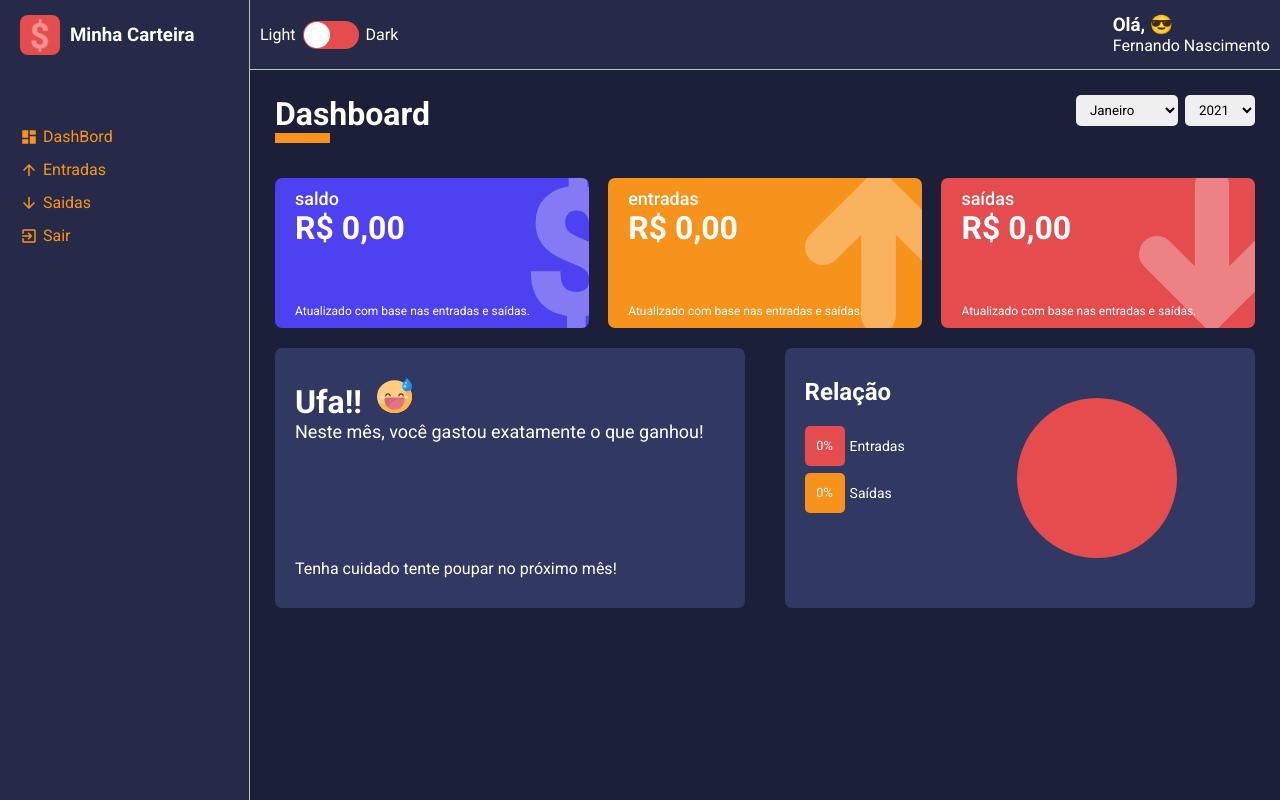
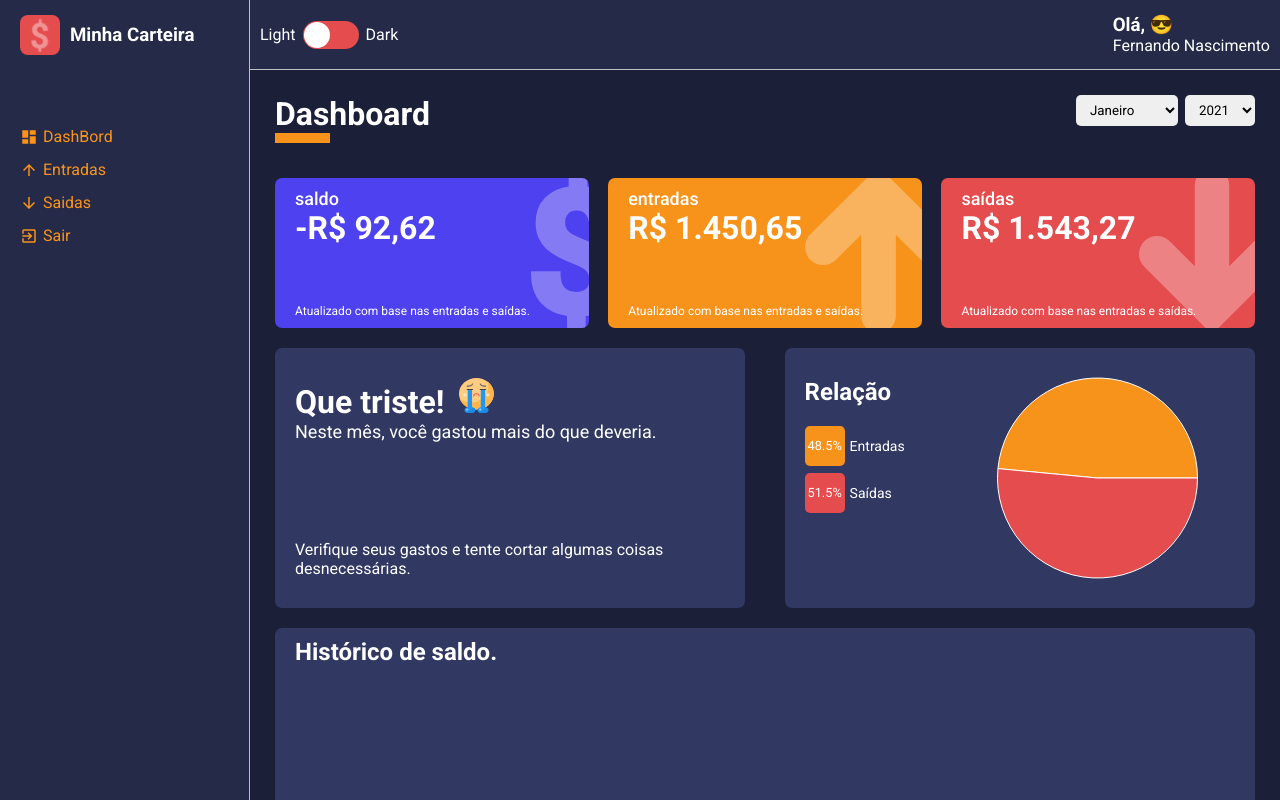
Before and after one commit to fernandonas/despesas, a React (Create React App) app: page /dashboard in a window 1280 px wide. Built offline with nearby package versions, Linux system fonts and the light colour scheme.

Commit message:
Add recharts

```diff
--- a/package.json
+++ b/package.json
@@ -19,6 +19,7 @@
     "react-router-dom": "^5.2.0",
     "react-scripts": "4.0.1",
     "react-switch": "^5.0.1",
+    "recharts": "2.0.0-beta.8",
     "typescript": "^4.0.3",
     "web-vitals": "^0.2.4"
   },
--- a/src/Components/BalanceGrafic/index.tsx
+++ b/src/Components/BalanceGrafic/index.tsx
@@ -1,5 +1,6 @@
 import React from 'react';
-import { Container, SideLeft, SideRight, Legend, LegendContainer, Pizza } from './styles';
+import { Container, SideLeft, SideRight, Legend, LegendContainer } from './styles';
+import RechartPie from '../../Components/RechartPie'
 
 interface IBalanceGraficProps {
     data: {
@@ -28,7 +29,8 @@ const BalanceGrafic: React.FC<IBalanceGraficProps> = ({ data }) => {
                 </LegendContainer>
             </SideLeft>
             <SideRight>
-                <Pizza />
+                <RechartPie data={data}/>
+
             </SideRight>
         </Container>
     )
--- a/src/Components/BalanceGrafic/styles.ts
+++ b/src/Components/BalanceGrafic/styles.ts
@@ -19,8 +19,6 @@ export const SideLeft = styled.aside`
     > h2 {
         margin-bottom: 20px;
     }
-
-
 `;
 
 export const SideRight = styled.main`
@@ -28,13 +26,6 @@ export const SideRight = styled.main`
     width: 100%;
     justify-content: center;
     align-items: center;
-`;
-
-export const Pizza = styled.div`
-    width: 160px;
-    height: 160px;
-    border-radius: 100%;
-    background-color: ${props => props.theme.colors.warning};
 `;
 
 export const Legend = styled.li<ILegendProps>`
--- /dev/null
+++ b/src/Components/HistoryBox/index.tsx
@@ -0,0 +1,24 @@
+import React from 'react';
+import { Container } from './styles';
+
+interface IHistoryBoxProps {
+    data: {
+        monthNumber: number;
+        month: string;
+        amountEntry : number;
+        amountOutput : number;
+    }[]
+    lineColorAmountEntry: string;
+    lineColorAmountOutput: string;
+}
+
+const HistoryBox: React.FC<IHistoryBoxProps> = ({ data, lineColorAmountEntry, lineColorAmountOutput}) => {
+    return(
+        <Container>
+            <h2>Histórico de saldo.</h2>
+
+        </Container>
+    )
+}
+
+export default HistoryBox;
--- /dev/null
+++ b/src/Components/HistoryBox/styles.ts
@@ -0,0 +1,11 @@
+import styled from 'styled-components';
+
+
+export const Container = styled.div`
+    width: 100%;
+    height: 260px;
+    background-color: ${props => props.theme.colors.tertiary};
+    margin: 10px 0px;
+    border-radius: 7px;
+    padding: 10px 20px;
+`;
--- /dev/null
+++ b/src/Components/RechartPie/index.tsx
@@ -0,0 +1,36 @@
+import React from 'react';
+import { Pie, ResponsiveContainer, PieChart, Cell } from 'recharts'
+import { Container } from './styles';
+
+interface IRechartPieProps {
+    data: {
+        name: string;
+        value: number;
+        percent: number;
+        color: string;
+    }[]
+}
+
+const RechartPie: React.FC<IRechartPieProps> = ({ data }) => {
+    return (
+        <Container>
+            <ResponsiveContainer>
+                <PieChart>
+                    <Pie
+                        data={data}
+                        dataKey="percent"
+                    >
+                        {
+                            data.map(indicator => (
+                                <Cell key={indicator.name} fill={indicator.color}/>
+                            ))
+                        }
+                    </Pie>
+                </PieChart>
+            </ResponsiveContainer>
+
+        </Container>
+    )
+}
+
+export default RechartPie;
--- /dev/null
+++ b/src/Components/RechartPie/styles.tsx
@@ -0,0 +1,9 @@
+import styled from 'styled-components'
+
+export const Container = styled.div`
+    display: flex;
+    flex: 1;
+    justify-content: center;
+    width: 100%;
+    height:100%;
+`;
--- a/src/Pages/Dashboard/index.tsx
+++ b/src/Pages/Dashboard/index.tsx
@@ -11,6 +11,7 @@ import happy from '../../Assets/happy.svg'
 import Sad from '../../Assets/sad.svg'
 import grinning from '../../Assets/grinning.svg'
 import BalanceGrafic from '../../Components/BalanceGrafic'
+import HistoryBox from '../../Components/HistoryBox'
 
 const Dashboard: React.FC = () => {
     const [monthSelected, setMonthSelected] = useState<number>(new Date().getMonth() + 1);
@@ -24,7 +25,7 @@ const Dashboard: React.FC = () => {
             }
         });
 
-    }, [])
+    }, []);
 
     const years = useMemo(() => {
         let uniqueYears: number[] = [];
@@ -89,6 +90,49 @@ const Dashboard: React.FC = () => {
         return totalGains - totalExpenses;
     }, [totalGains, totalExpenses]);
 
+    const historyData = useMemo(() => {
+        return listOfMonths.map((_, month) => {
+
+            let amountEntry = 0;
+            gains.forEach(gain => {
+                const date = new Date(gain.date);
+                const gainMonth = date.getMonth();
+                const gainYear = date.getUTCFullYear();
+
+                if (gainMonth === month && gainYear === yearSelected) {
+                    try {
+                        amountEntry += +gain.amount;
+                    } catch (error) {
+                        throw new Error('Amount entry is inválid. Must be valid number.')
+                    }
+                }
+            });
+
+            let amountOutput = 0;
+            gains.forEach(expense => {
+                const date = new Date(expense.date);
+                const expenseMonth = date.getMonth();
+                const expenseYear = date.getUTCFullYear();
+
+                if (expenseMonth === month && expenseYear === yearSelected) {
+                    try {
+                        amountOutput += +expense.amount;
+                    } catch (error) {
+                        throw new Error('Amount output is inválid. Must be valid number.')
+                    }
+                }
+            })
+            return {
+                monthNumber : month,
+                month: listOfMonths[month].substr(0, 3),
+                amountEntry,
+                amountOutput
+            }
+        });
+
+
+    }, [yearSelected]);
+
     const message = useMemo(() => {
         if (totalBalance < 0) {
             return {
@@ -119,26 +163,24 @@ const Dashboard: React.FC = () => {
         const percentGains = (totalGains / total) * 100;
         const percentExpenses = (totalExpenses / total) * 100;
 
-        debugger
-
         const data = [
             {
                 name: 'Entradas',
                 value: totalGains,
                 percent: isNaN(+percentGains.toFixed(1)) ? 0 : +percentGains.toFixed(1),
-                color: '#E44C4E'
+                color: '#F7931B'
             },
             {
                 name: 'Saídas',
                 value: totalExpenses,
-                percent: isNaN(+percentExpenses.toFixed(1)) ? 0 : +percentExpenses.toFixed(1) ,
-                color: '#F7931B'
+                percent: isNaN(+percentExpenses.toFixed(1)) ? 0 : +percentExpenses.toFixed(1),
+                color: '#E44C4E'
             },
         ]
 
         return data;
 
-    }, [totalGains, totalExpenses])
+    }, [totalGains, totalExpenses]);
 
     const handleMonthSelected = (month: string) => {
         try {
@@ -204,6 +246,9 @@ const Dashboard: React.FC = () => {
                 <BalanceGrafic data={relationExpensesVsGains}>
 
                 </BalanceGrafic>
+                <HistoryBox data={historyData} lineColorAmountEntry="" lineColorAmountOutput="">
+
+                </HistoryBox>
             </Content>
         </Container>
     )
--- a/src/repositories/expenses.ts
+++ b/src/repositories/expenses.ts
@@ -1,53 +1,53 @@
 const expenses = [
-  {"description":"Energia elétrica",      "amount":"150.55","type":"saída","frequency":"recorrente","date":"2020-01-10"},
-  {"description":"Água",                  "amount":"75.55", "type":"saída","frequency":"recorrente","date":"2020-01-15"},
-  {"description": "Telefone",             "amount":"99.99", "type":"saída","frequency":"recorrente","date":"2020-01-23"},
-  {"description":"Plano de Saúde",        "amount":"300.00","type":"saída","frequency":"recorrente","date":"2020-01-23"},
-  {"description":"Compras do mês",        "amount":"625.78","type":"saída","frequency":"recorrente","date":"2020-01-23"},
-  {"description":"Lanche",                "amount":"45.70", "type":"saída","frequency":"eventual",  "date":"2020-01-23"},
-  {"description":"Blusa",                 "amount":"95.70", "type":"saída","frequency":"eventual",  "date":"2020-01-23"},
-  {"description":"Energia elétrica",      "amount":"125.55","type":"saída","frequency":"recorrente","date":"2020-02-10"},
-  {"description":"Água",                  "amount":"90.15", "type":"saída","frequency":"recorrente","date":"2020-02-15"},
-  {"description":"Telefone",              "amount":"99.99", "type":"saída","frequency":"recorrente","date":"2020-02-23"},
-  {"description":"Plano de Saúde",        "amount":"300.00","type":"saída","frequency":"recorrente","date":"2020-02-23"},
-  {"description":"Compras do mês",        "amount":"540.00","type":"saída","frequency":"recorrente","date":"2020-02-25"},
-  {"description":"Parcela do Celular 1/5","amount":"150.99","type":"saída","frequency":"eventual",  "date":"2020-02-26"},
-  {"description":"Cinema",                "amount":"45.00", "type":"saída","frequency":"eventual",  "date":"2020-02-23"},
-  {"description":"Energia elétrica",      "amount":"97.00", "type":"saída","frequency":"recorrente","date":"2020-03-10"},
-  {"description":"Água",                  "amount":"100.10","type":"saída","frequency":"recorrente","date":"2020-03-15"},
-  {"description":"Telefone",              "amount":"99.99", "type":"saída","frequency":"recorrente","date":"2020-03-23"},
-  {"description":"Plano de Saúde",        "amount":"300.00","type":"saída","frequency":"recorrente","date":"2020-03-23"},
-  {"description":"Compras do mês",        "amount":"800.50","type":"saída","frequency":"recorrente","date":"2020-03-17"},
-  {"description":"Parcela do Celular 2/5","amount":"150.99","type":"saída","frequency":"eventual",  "date":"2020-03-18"},
-  {"description":"Troca de Oléo do carro","amount":"90.00", "type":"saída","frequency":"eventual",  "date":"2020-03-23"},
-  {"description":"Energia elétrica",      "amount":"75.99", "type":"saída","frequency":"recorrente","date":"2020-04-10"},
-  {"description":"Água",                  "amount":"80.33", "type":"saída","frequency":"recorrente","date":"2020-04-15"},
-  {"description":"Telefone",              "amount":"99.99", "type":"saída","frequency":"recorrente","date":"2020-04-23"},
-  {"description":"Plano de Saúde",        "amount":"300.00","type":"saída","frequency":"recorrente","date":"2020-04-23"},
-  {"description":"Compras do mês",        "amount":"600.00","type":"saída","frequency":"recorrente","date":"2020-04-25"},
-  {"description":"Parcela do Celular 3/5","amount":"150.99","type":"saída","frequency":"eventual",  "date":"2020-04-26"},
-  {"description":"Ebook de React Js",     "amount":"85.95", "type":"saída","frequency":"eventual",  "date":"2020-04-13"},
-  {"description":"Energia elétrica",      "amount":"125.55","type":"saída","frequency":"recorrente","date":"2020-05-10"},
-  {"description":"Água",                  "amount":"90.15", "type":"saída","frequency":"recorrente","date":"2020-05-15"},
-  {"description":"Telefone",              "amount":"99.99", "type":"saída","frequency":"recorrente","date":"2020-05-23"},
-  {"description":"Plano de Saúde",        "amount":"300.00","type":"saída","frequency":"recorrente","date":"2020-05-23"},
-  {"description":"Compras do mês",        "amount":"540.00","type":"saída","frequency":"recorrente","date":"2020-05-25"},
-  {"description":"Parcela do Celular 4/5","amount":"150.99","type":"saída","frequency":"eventual",  "date":"2020-05-26"},
-  {"description":"Blusa Iron Man",        "amount":"150.00","type":"saída","frequency":"eventual",  "date":"2020-01-23"},
-  {"description":"Energia elétrica",      "amount":"200.00","type":"saída","frequency":"recorrente","date":"2020-06-10"},
-  {"description":"Água",                  "amount":"150.00","type":"saída","frequency":"recorrente","date":"2020-06-15"},
-  {"description":"Telefone",              "amount":"99.99", "type":"saída","frequency":"recorrente","date":"2020-06-23"},
-  {"description":"Plano de Saúde",        "amount":"300.00","type":"saída","frequency":"recorrente","date":"2020-06-23"},
-  {"description":"Compras do mês",        "amount":"559.15","type":"saída","frequency":"recorrente","date":"2020-06-25"},
-  {"description":"Parcela do Celular 5/5","amount":"150.99","type":"saída","frequency":"eventual",  "date":"2020-06-26"},
-  {"description":"Perfume",               "amount":"250.00","type":"saída","frequency":"eventual",  "date":"2020-06-21"},
-  {"description":"Energia elétrica",      "amount":"250.00","type":"saída","frequency":"recorrente","date":"2020-07-10"},
-  {"description":"Água",                  "amount":"90.00", "type":"saída","frequency":"recorrente","date":"2020-07-15"},
-  {"description":"Telefone",              "amount":"99.99", "type":"saída","frequency":"recorrente","date":"2020-07-23"},
-  {"description":"Plano de Saúde",        "amount":"300.00","type":"saída","frequency":"recorrente","date":"2020-07-23"},
-  {"description":"Compras do mês",        "amount":"700.00","type":"saída","frequency":"recorrente","date":"2020-07-25"},
-  {"description":"Cafeteira",             "amount":"250.00","type":"saída","frequency":"eventual",  "date":"2020-07-26"},
-  {"description":"Pizza",                 "amount":"60.00", "type":"saída","frequency":"eventual",  "date":"2020-12-19"},
+  {"description":"Energia elétrica",      "amount":"150.55","type":"saída","frequency":"recorrente","date":"2021-01-10"},
+  {"description":"Água",                  "amount":"75.55", "type":"saída","frequency":"recorrente","date":"2021-01-15"},
+  {"description": "Telefone",             "amount":"99.99", "type":"saída","frequency":"recorrente","date":"2021-01-23"},
+  {"description":"Plano de Saúde",        "amount":"300.00","type":"saída","frequency":"recorrente","date":"2021-01-23"},
+  {"description":"Compras do mês",        "amount":"625.78","type":"saída","frequency":"recorrente","date":"2021-01-23"},
+  {"description":"Lanche",                "amount":"45.70", "type":"saída","frequency":"eventual",  "date":"2021-01-23"},
+  {"description":"Blusa",                 "amount":"95.70", "type":"saída","frequency":"eventual",  "date":"2021-01-23"},
+  {"description":"Energia elétrica",      "amount":"125.55","type":"saída","frequency":"recorrente","date":"2021-02-10"},
+  {"description":"Água",                  "amount":"90.15", "type":"saída","frequency":"recorrente","date":"2021-02-15"},
+  {"description":"Telefone",              "amount":"99.99", "type":"saída","frequency":"recorrente","date":"2021-02-23"},
+  {"description":"Plano de Saúde",        "amount":"300.00","type":"saída","frequency":"recorrente","date":"2021-02-23"},
+  {"description":"Compras do mês",        "amount":"540.00","type":"saída","frequency":"recorrente","date":"2021-02-25"},
+  {"description":"Parcela do Celular 1/5","amount":"150.99","type":"saída","frequency":"eventual",  "date":"2021-02-26"},
+  {"description":"Cinema",                "amount":"45.00", "type":"saída","frequency":"eventual",  "date":"2021-02-23"},
+  {"description":"Energia elétrica",      "amount":"97.00", "type":"saída","frequency":"recorrente","date":"2021-03-10"},
+  {"description":"Água",                  "amount":"100.10","type":"saída","frequency":"recorrente","date":"2021-03-15"},
+  {"description":"Telefone",              "amount":"99.99", "type":"saída","frequency":"recorrente","date":"2021-03-23"},
+  {"description":"Plano de Saúde",        "amount":"300.00","type":"saída","frequency":"recorrente","date":"2021-03-23"},
+  {"description":"Compras do mês",        "amount":"800.50","type":"saída","frequency":"recorrente","date":"2021-03-17"},
+  {"description":"Parcela do Celular 2/5","amount":"150.99","type":"saída","frequency":"eventual",  "date":"2021-03-18"},
+  {"description":"Troca de Oléo do carro","amount":"90.00", "type":"saída","frequency":"eventual",  "date":"2021-03-23"},
+  {"description":"Energia elétrica",      "amount":"75.99", "type":"saída","frequency":"recorrente","date":"2021-04-10"},
+  {"description":"Água",                  "amount":"80.33", "type":"saída","frequency":"recorrente","date":"2021-04-15"},
+  {"description":"Telefone",              "amount":"99.99", "type":"saída","frequency":"recorrente","date":"2021-04-23"},
+  {"description":"Plano de Saúde",        "amount":"300.00","type":"saída","frequency":"recorrente","date":"2021-04-23"},
+  {"description":"Compras do mês",        "amount":"600.00","type":"saída","frequency":"recorrente","date":"2021-04-25"},
+  {"description":"Parcela do Celular 3/5","amount":"150.99","type":"saída","frequency":"eventual",  "date":"2021-04-26"},
+  {"description":"Ebook de React Js",     "amount":"85.95", "type":"saída","frequency":"eventual",  "date":"2021-04-13"},
+  {"description":"Energia elétrica",      "amount":"125.55","type":"saída","frequency":"recorrente","date":"2021-05-10"},
+  {"description":"Água",                  "amount":"90.15", "type":"saída","frequency":"recorrente","date":"2021-05-15"},
+  {"description":"Telefone",              "amount":"99.99", "type":"saída","frequency":"recorrente","date":"2021-05-23"},
+  {"description":"Plano de Saúde",        "amount":"300.00","type":"saída","frequency":"recorrente","date":"2021-05-23"},
+  {"description":"Compras do mês",        "amount":"540.00","type":"saída","frequency":"recorrente","date":"2021-05-25"},
+  {"description":"Parcela do Celular 4/5","amount":"150.99","type":"saída","frequency":"eventual",  "date":"2021-05-26"},
+  {"description":"Blusa Iron Man",        "amount":"150.00","type":"saída","frequency":"eventual",  "date":"2021-01-23"},
+  {"description":"Energia elétrica",      "amount":"200.00","type":"saída","frequency":"recorrente","date":"2021-06-10"},
+  {"description":"Água",                  "amount":"150.00","type":"saída","frequency":"recorrente","date":"2021-06-15"},
+  {"description":"Telefone",              "amount":"99.99", "type":"saída","frequency":"recorrente","date":"2021-06-23"},
+  {"description":"Plano de Saúde",        "amount":"300.00","type":"saída","frequency":"recorrente","date":"2021-06-23"},
+  {"description":"Compras do mês",        "amount":"559.15","type":"saída","frequency":"recorrente","date":"2021-06-25"},
+  {"description":"Parcela do Celular 5/5","amount":"150.99","type":"saída","frequency":"eventual",  "date":"2021-06-26"},
+  {"description":"Perfume",               "amount":"250.00","type":"saída","frequency":"eventual",  "date":"2021-06-21"},
+  {"description":"Energia elétrica",      "amount":"250.00","type":"saída","frequency":"recorrente","date":"2021-07-10"},
+  {"description":"Água",                  "amount":"90.00", "type":"saída","frequency":"recorrente","date":"2021-07-15"},
+  {"description":"Telefone",              "amount":"99.99", "type":"saída","frequency":"recorrente","date":"2021-07-23"},
+  {"description":"Plano de Saúde",        "amount":"300.00","type":"saída","frequency":"recorrente","date":"2021-07-23"},
+  {"description":"Compras do mês",        "amount":"700.00","type":"saída","frequency":"recorrente","date":"2021-07-25"},
+  {"description":"Cafeteira",             "amount":"250.00","type":"saída","frequency":"eventual",  "date":"2021-07-26"},
+  {"description":"Pizza",                 "amount":"60.00", "type":"saída","frequency":"eventual",  "date":"2021-12-19"},
   {"description":"Pizza",                 "amount":"60.00", "type":"saída","frequency":"eventual",  "date":"2021-12-19"},
 ]
 
--- a/src/repositories/gains.ts
+++ b/src/repositories/gains.ts
@@ -1,13 +1,13 @@
 const gains = [
-  { "description": "Salário",     "amount": "1300.52", "type": "entrada", "frequency": "recorrente", "date": "2020-01-10" },
-  { "description": "Freela",      "amount": "150.13",  "type": "entrada", "frequency": "eventual",   "date": "2020-01-17" },
-  { "description": "Salário",     "amount": "2500.23", "type": "entrada", "frequency": "recorrente", "date": "2020-02-10" },
-  { "description": "Freela site", "amount": "900.23",  "type": "entrada", "frequency": "eventual",   "date": "2020-02-21" },
-  { "description": "Freela app",  "amount": "950.92",  "type": "entrada", "frequency": "eventual",   "date": "2020-02-23" },
-  { "description": "Salário",     "amount": "2500.25", "type": "entrada", "frequency": "recorrente", "date": "2020-03-10" },
-  { "description": "Salário",     "amount": "2500.18", "type": "entrada", "frequency": "recorrente", "date": "2020-04-10" },
-  { "description": "Salário",     "amount": "2500.15", "type": "entrada", "frequency": "recorrente", "date": "2020-05-10" },
-  { "description": "Salário",     "amount": "2500.12", "type": "entrada", "frequency": "recorrente", "date": "2020-06-10" },
-  { "description": "Salário2",     "amount": "2500.00", "type": "entrada", "frequency": "recorrente", "date": "2020-07-09" }]
+  { "description": "Salário",     "amount": "1300.52", "type": "entrada", "frequency": "recorrente", "date": "2021-01-10" },
+  { "description": "Freela",      "amount": "150.13",  "type": "entrada", "frequency": "eventual",   "date": "2021-01-17" },
+  { "description": "Salário",     "amount": "2500.23", "type": "entrada", "frequency": "recorrente", "date": "2021-02-10" },
+  { "description": "Freela site", "amount": "900.23",  "type": "entrada", "frequency": "eventual",   "date": "2021-02-21" },
+  { "description": "Freela app",  "amount": "950.92",  "type": "entrada", "frequency": "eventual",   "date": "2021-02-23" },
+  { "description": "Salário",     "amount": "2500.25", "type": "entrada", "frequency": "recorrente", "date": "2021-03-10" },
+  { "description": "Salário",     "amount": "2500.18", "type": "entrada", "frequency": "recorrente", "date": "2021-04-10" },
+  { "description": "Salário",     "amount": "2500.15", "type": "entrada", "frequency": "recorrente", "date": "2021-05-10" },
+  { "description": "Salário",     "amount": "2500.12", "type": "entrada", "frequency": "recorrente", "date": "2021-06-10" },
+  { "description": "Salário2",     "amount": "2500.00", "type": "entrada", "frequency": "recorrente", "date": "2021-07-09" }]
 
   export default gains
```
Also changed, not shown: 2 other files (tests, documents, lock files or other folders).
